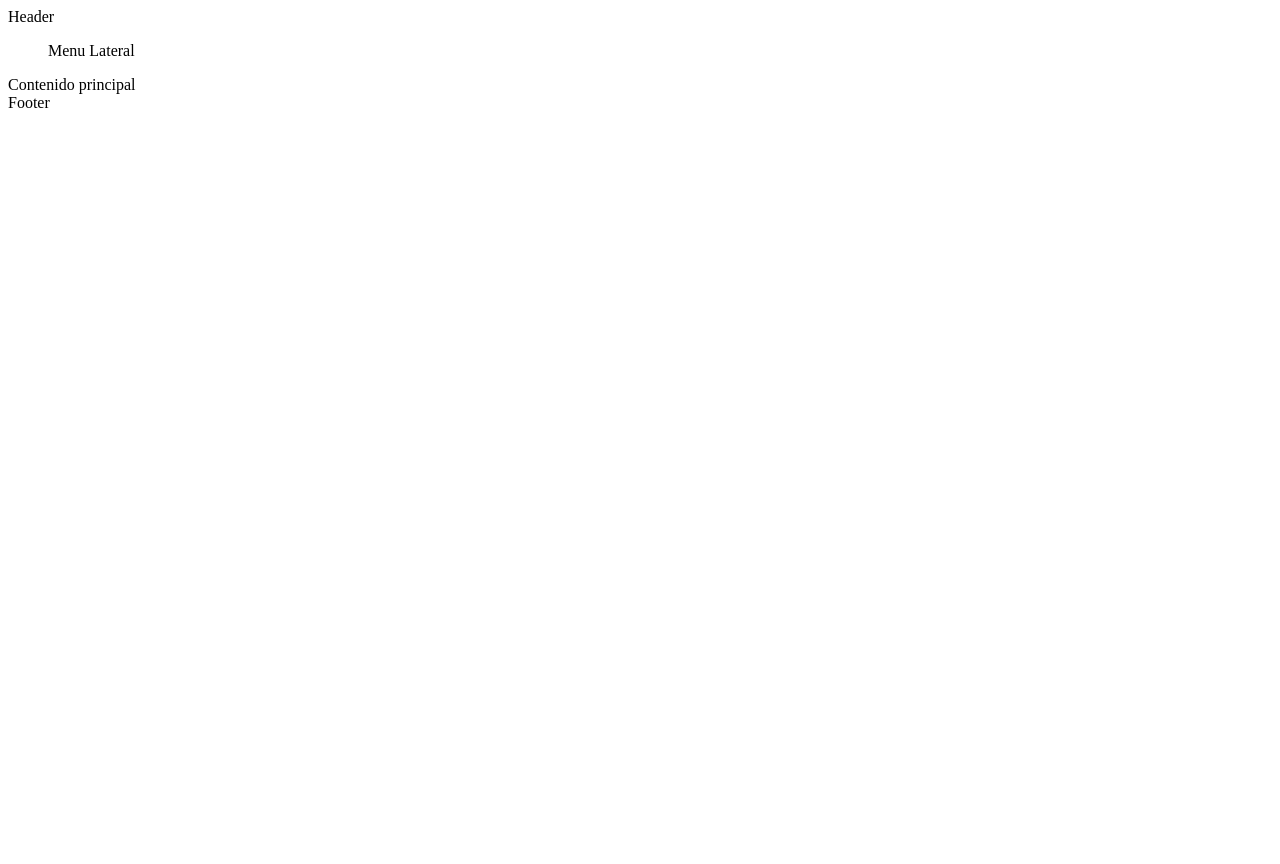
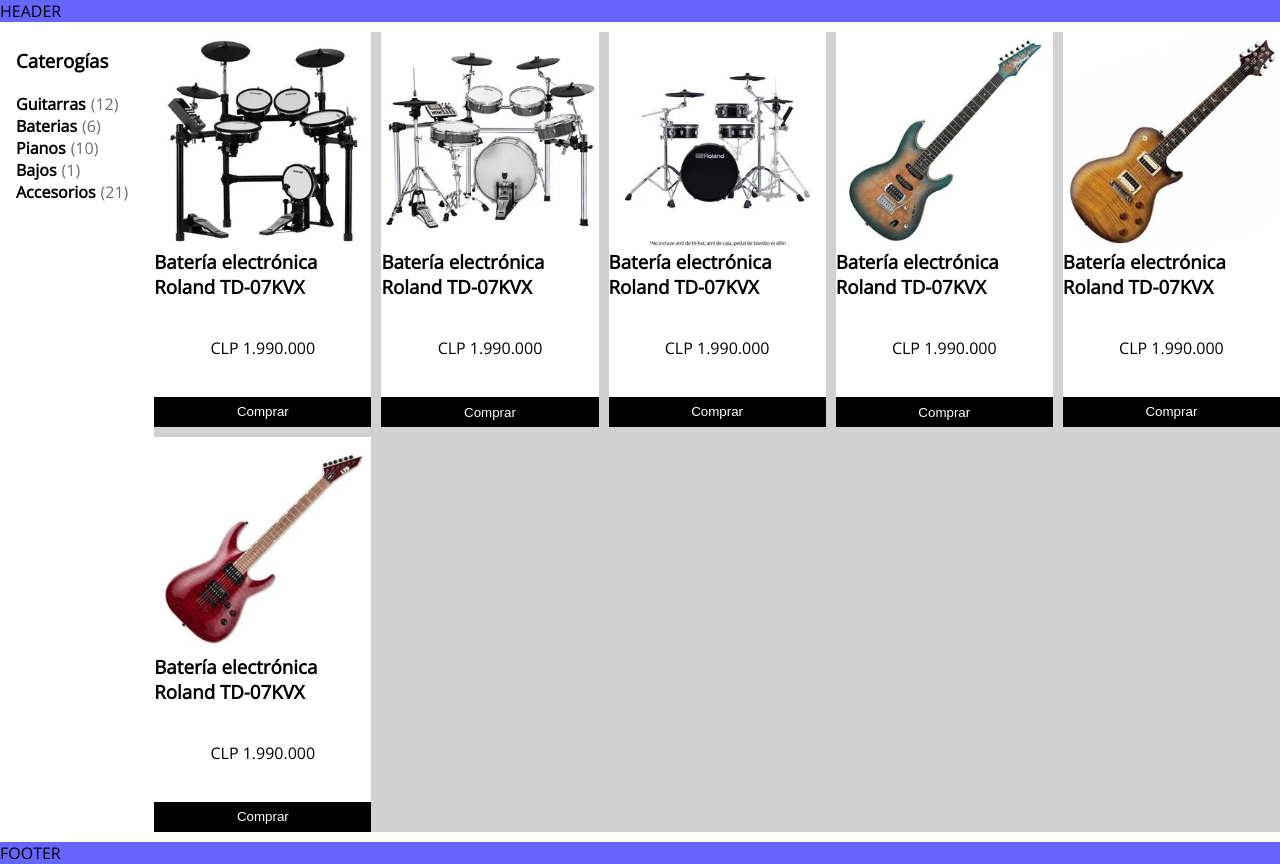
Before and after one commit to holydoritoz/layout-ecommerce, a plain HTML site: page index.html in a window 1280 px wide. Before the commit the page ends 800 px from the top, so only its background shows below. Drawn offline with nearby package versions, Linux system fonts and the light colour scheme.

Commit message:
adding files and general layout

```diff
--- a/assets/css/styles.css
+++ b/assets/css/styles.css
@@ -0,0 +1,101 @@
+  @import url('https://fonts.googleapis.com/css2?family=Open+Sans&family=Roboto:wght@100;400&display=swap');
+
+  * {
+    padding: 0;
+    margin: 0;
+    box-sizing: border-box;
+  }
+
+  body {
+    font-family: 'Open Sans', sans-serif;
+  }
+
+  header {
+    grid-area: header;
+    background-color: #66f;
+  }
+
+  nav {
+    display: flex;
+    flex-direction: column;
+    padding: 1rem;
+    align-items: flex-star;
+    grid-area: nav;
+    width: 100%;
+    height: 100vh;
+  }
+
+  .items-container {
+    margin-top: 20px;
+  }
+
+  .items-stock {
+    display: flex;
+    gap: 5px;
+  }
+
+  .items-stock a {
+    text-decoration: none;
+    color: inherit;
+  }
+
+  .items-stock p {
+    color: rgb(109, 108, 108);
+  }
+
+  main {
+    grid-area: main;
+    background-color: rgb(209, 209, 209);
+    width: 100%;
+  }
+
+  .products-galery {
+    display: grid;
+    grid-template-columns: 1fr 1fr 1fr 1fr 1fr;
+    gap: 10px;
+  }
+
+  .product-container {
+    display: flex;
+    flex-direction: column;
+    align-items: center;
+    justify-content: center;
+    background-color: rgb(255, 255, 255);
+  }
+
+  .product-container img {
+    width: 100%;
+  }
+
+  .product-info {
+    display: flex;
+    flex-direction: column;
+    justify-content: space-between;
+    align-items: center;
+    width: 100%;
+    height: 100%;
+  }
+
+  .product-info button {
+    border: none;
+    color: white;
+    background-color: black;
+    width: 100%;
+    height: 30px;
+    cursor: pointer;
+  }
+
+  footer {
+    grid-area: footer;
+    background-color: #66f;
+  }
+
+  .grid-container {
+    display: grid;
+    grid-template-columns: 1fr 9fr;
+    grid-template-areas:
+      "header header"
+      "nav main"
+      "footer footer";
+    gap: 10px;
+  }
--- a/index.html
+++ b/index.html
@@ -6,14 +6,105 @@
   <meta http-equiv="X-UA-Compatible" content="IE=edge">
   <meta name="viewport" content="width=device-width, initial-scale=1.0">
   <title>Dario Urdaneta Ecommerce</title>
+  <link rel="stylesheet" href="./assets/css/styles.css">
 </head>
 
 <body>
   <div class="grid-container">
-    <header>Header</header>
-    <menu>Menu Lateral</menu>
-    <main>Contenido principal</main>
-    <footer>Footer</footer>
+    <header>HEADER</header>
+    <nav>
+      <h3>Caterogías</h3>
+      <div class="items-container">
+        <div class="items-stock">
+          <a href="">
+            <h4>Guitarras</h4>
+          </a>
+          <p>(12)</p>
+        </div>
+        <div class="items-stock">
+          <a href="">
+            <h4>Baterias</h4>
+          </a>
+          <p>(6)</p>
+        </div>
+        <div class="items-stock">
+          <a href="">
+            <h4>Pianos</h4>
+          </a>
+          <p>(10)</p>
+        </div>
+        <div class="items-stock">
+          <a href="">
+            <h4>Bajos</h4>
+          </a>
+          <p>(1)</p>
+        </div>
+        <div class="items-stock">
+          <a href="">
+            <h4>Accesorios</h4>
+          </a>
+          <p>(21)</p>
+        </div>
+      </div>
+    </nav>
+
+    <main class="products-galery">
+      <div class="product-container">
+        <img src="./assets/img/b1.webp" alt="">
+        <div class="product-info">
+          <h3>Batería electrónica Roland TD-07KVX
+          </h3>
+          <p>CLP 1.990.000</p>
+          <button>Comprar</button>
+        </div>
+      </div>
+      <div class="product-container">
+        <img src="./assets/img/b2.webp" alt="">
+        <div class="product-info">
+          <h3>Batería electrónica Roland TD-07KVX
+          </h3>
+          <p>CLP 1.990.000</p>
+          <button>Comprar</button>
+        </div>
+      </div>
+      <div class="product-container">
+        <img src="./assets/img/b3.webp" alt="">
+        <div class="product-info">
+          <h3>Batería electrónica Roland TD-07KVX
+          </h3>
+          <p>CLP 1.990.000</p>
+          <button>Comprar</button>
+        </div>
+      </div>
+      <div class="product-container">
+        <img src="./assets/img/g1.webp" alt="">
+        <div class="product-info">
+          <h3>Batería electrónica Roland TD-07KVX
+          </h3>
+          <p>CLP 1.990.000</p>
+          <button>Comprar</button>
+        </div>
+      </div>
+      <div class="product-container">
+        <img src="./assets/img/g2.webp" alt="">
+        <div class="product-info">
+          <h3>Batería electrónica Roland TD-07KVX
+          </h3>
+          <p>CLP 1.990.000</p>
+          <button>Comprar</button>
+        </div>
+      </div>
+      <div class="product-container">
+        <img src="./assets/img/g3.webp" alt="">
+        <div class="product-info">
+          <h3>Batería electrónica Roland TD-07KVX
+          </h3>
+          <p>CLP 1.990.000</p>
+          <button>Comprar</button>
+        </div>
+      </div>
+    </main>
+    <footer>FOOTER</footer>
   </div>
 </body>
 
```
Also changed, not shown: assets/img/b1.webp (added), assets/img/b2.webp (added), assets/img/b3.webp (added), assets/img/g1.webp (added), assets/img/g2.webp (added), assets/img/g3.webp (added).
